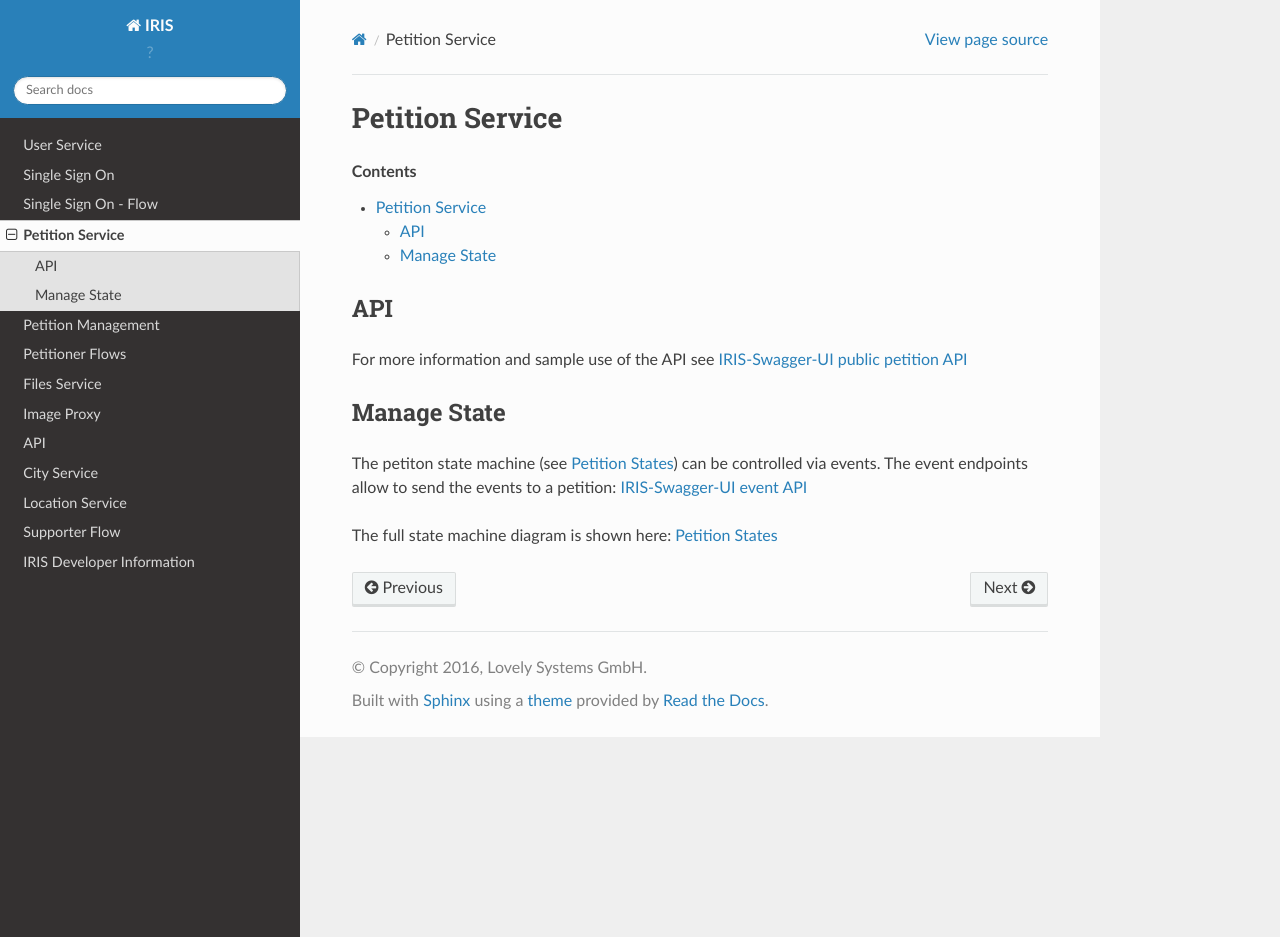
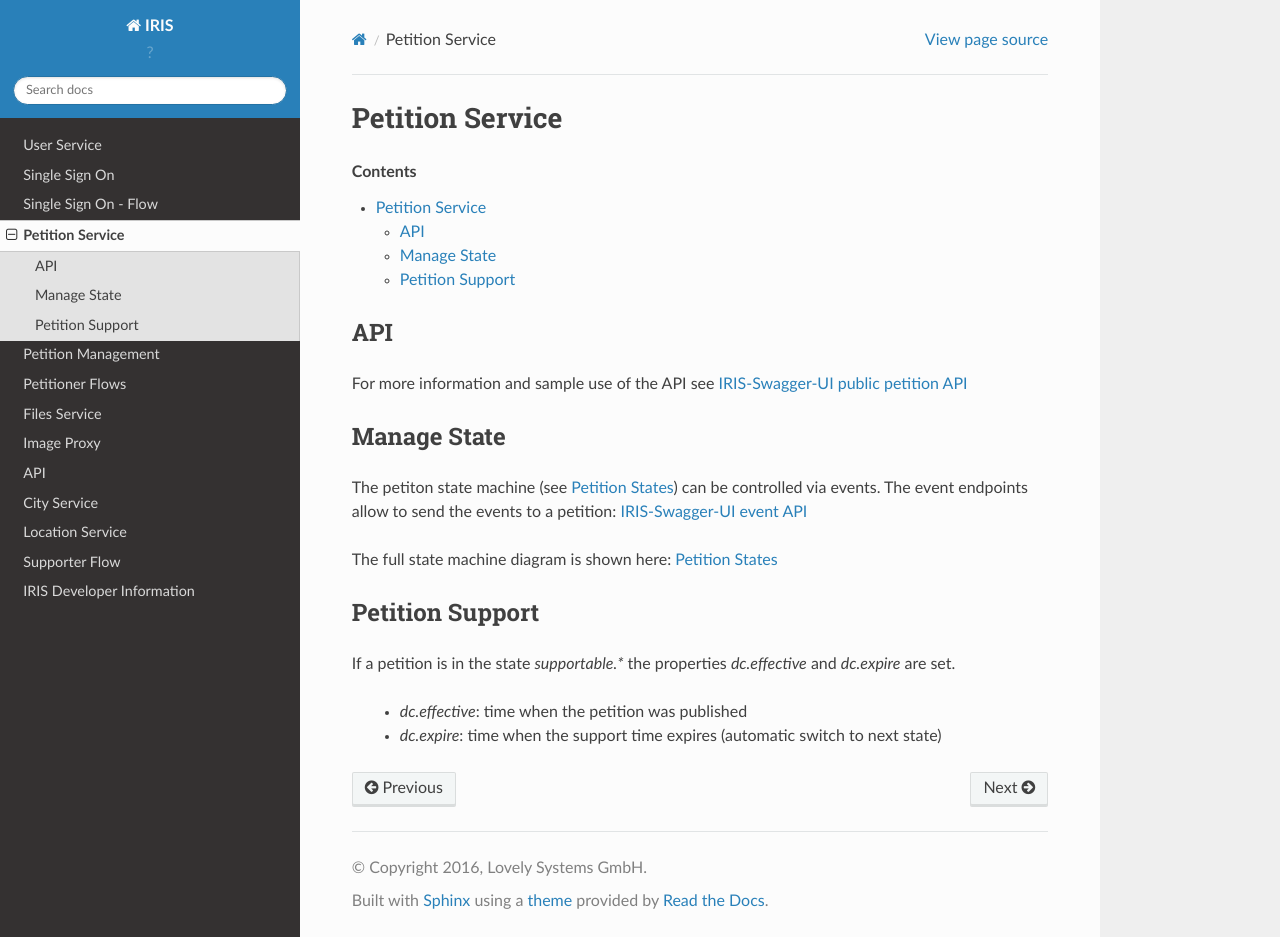
Before and after one commit to iris-dni/iris-service, a Sphinx documentation site: the page built from docs/petitions.rst, in a window 1280 px wide and 937 px high. Built offline with Sphinx 7.4.7 and the Read the Docs theme 2.0.0, drawn with Linux system fonts in a browser that asks for light colours.

Commit message:
added documentation about dc properties when supporting

```diff
--- a/docs/petitions.rst
+++ b/docs/petitions.rst
@@ -22,3 +22,14 @@ be controlled via events. The event endpoints allow to send the events to a
 petition: `IRIS-Swagger-UI event API </swaggerui#/petition_event>`_
 
 The full state machine diagram is shown here: :ref:`petition-management-petition-states`
+
+
+Petition Support
+================
+
+If a petition is in the state `supportable.*` the properties `dc.effective`
+and `dc.expire` are set.
+
+    - `dc.effective`: time when the petition was published
+    - `dc.expire`: time when the support time expires (automatic switch to
+      next state)
```
